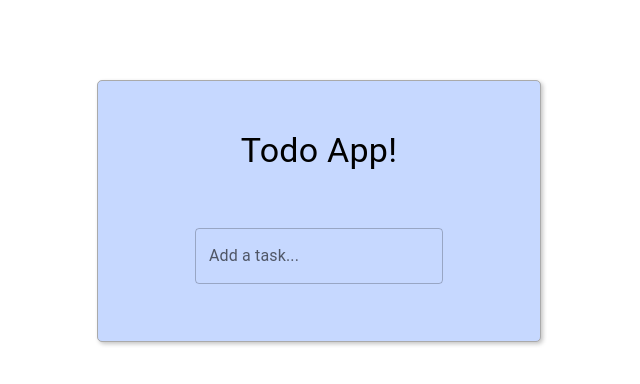
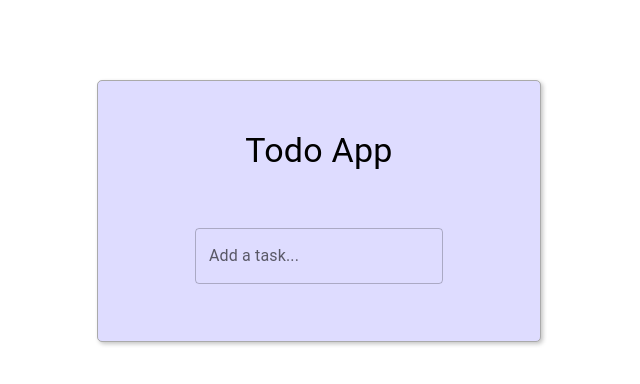
Before and after one commit to samouchka1/Todo-App-MUI, a React (Create React App) app: page / in a window 1280 px wide. Shown: the top 384 px of the page, without its empty margins (321-961 px from the left). Built offline with nearby package versions, Linux system fonts and the light colour scheme.

Commit message:
styles edit

```diff
--- a/src/App.js
+++ b/src/App.js
@@ -14,7 +14,7 @@ const containerStyles = {
   margin: '5rem auto',
   textAlign: 'center',
   padding: '25px',
-  bgcolor: '#c6d8ff',
+  bgcolor: '#dedcff',
   borderRadius: '5px',
   border: 'solid .5px #aaaaaa',
   boxShadow: '2px 2px 4px #c4c4c4'
@@ -24,7 +24,8 @@ const iconBorderStyles = {
   border: 'solid #7e7e7ea8 1px',
     '&:hover': {
       border: 'solid #000000c6 1px'
-    }
+    },
+  caretColor : 'transparent'
 }
 
 
@@ -58,7 +59,8 @@ const App = () => {
     return (
       <Box sx={{display: 'flex', justifyContent: 'space-between', alignItems: 'center', padding: '2rem'}}>
           <Typography
-            sx={{textDecoration: task.completed ? "line-through" : "", //<======= Mark as completed
+            sx={{textDecoration: task.completed ? 'line-through' : '',
+            color: task.completed ? '#454545c6' : '',
             textAlign: 'left',
             fontSize: '1.3rem'
           }}
@@ -105,7 +107,7 @@ const App = () => {
 
     <Container maxWidth={'xs'} sx={containerStyles}>
       <Typography variant="h4" sx={{margin: '1.5rem 0'}}>
-        Todo App!
+        Todo App
       </Typography>
 
       {tasks.map((task, index) => (
```
